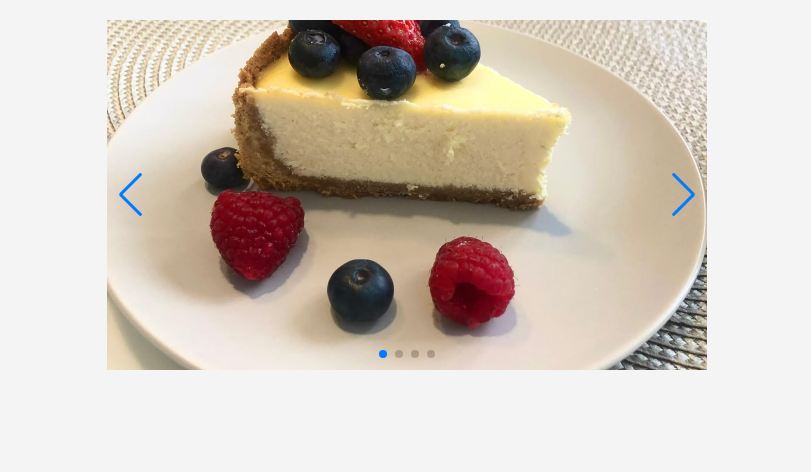
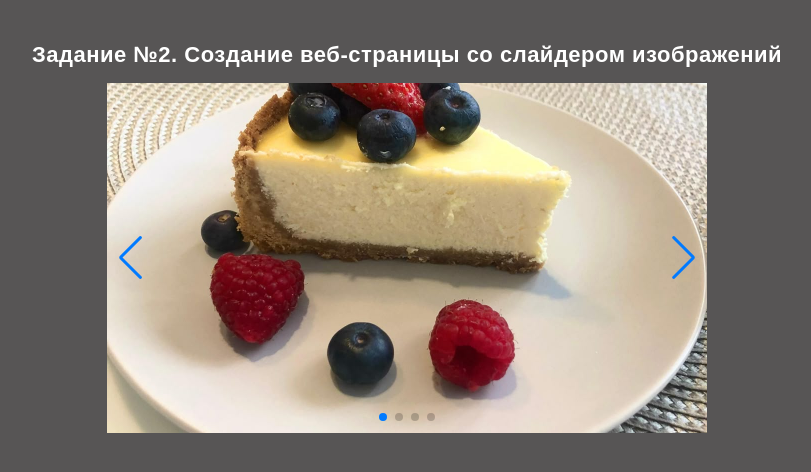
Before and after one commit to Aldiyar-B/WCMS-1lab, a plain HTML site: page index.html in a window 1280 px wide. Shown: the whole page, without its empty margins (233-1044 px from the left). Drawn offline with nearby package versions, Linux system fonts and the light colour scheme.

Commit message:
Оформление 2-го задания

```diff
--- a/index.html
+++ b/index.html
@@ -10,6 +10,7 @@
     />
   </head>
   <body>
+    <h3>Задание №2. Создание веб-страницы со слайдером изображений</h3>
     <div class="swiper">
       <div class="swiper-wrapper">
         <div class="swiper-slide"><img src="./img/1.jpg" /></div>
--- a/style.css
+++ b/style.css
@@ -1,8 +1,16 @@
 body {
-  background: #f4f4f4;
+  background: #575555;
   margin: 0;
   padding: 20px;
   font-family: Arial, sans-serif;
+}
+h3 {
+  font-size: 22px;
+  font-weight: 600;
+  margin-bottom: 15px;
+  color: #ffffff;
+  text-align: center;
+  letter-spacing: 0.5px;
 }
 
 .swiper {
```
